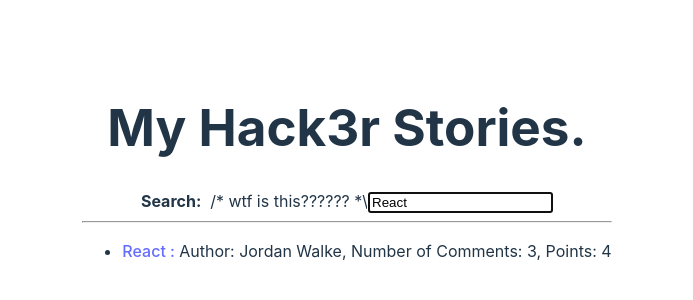
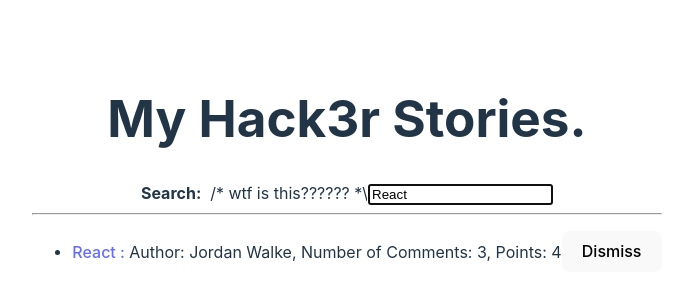
Before and after one commit to niklitt/hacker-stories, a React (Vite) app: page / in a window 1280 px wide. Shown: the part 228-528 px from the top of the page, without its empty margins (293-986 px from the left). Built offline with nearby package versions, Linux system fonts and the light colour scheme.

Commit message:
feature/Fundamentals-of-React: Completed React Conditional Rendering

```diff
--- a/src/App.jsx
+++ b/src/App.jsx
@@ -16,9 +16,7 @@
   return [value, setValue];
 };
 
-const App = () => {
-
-  const stories = [
+const initialStories = [
   {
     title: 'React',
     url: 'https://reactjs.org',
@@ -37,7 +35,35 @@
   },
 ];
 
+const getAsyncStories = () =>
+  new Promise((resolve) =>
+    setTimeout(
+      () => resolve({ data: { stories: initialStories}}), 2000
+    )
+  )
+
+const App = () => {
+
   const [searchTerm, setSearchTerm] = useStorageState('search', 'React');
+  const [stories, setStories] = React.useState([]);
+  const [isLoading, setIsLoading] = React.useState(false);
+
+  React.useEffect(() => {
+    setIsLoading(true);
+
+    getAsyncStories().then(result => {
+      setStories(result.data.stories);
+      setIsLoading(false);
+    });
+  }, []);
+
+  const handleRemoveStory = (item) => {
+    const newStories = stories.filter(
+      (story) => item.objectID !== story.objectID
+    );
+
+    setStories(newStories);
+  }
 
   React.useEffect( () => {
     localStorage.setItem('search', searchTerm);
@@ -63,7 +89,11 @@
         <strong>Search:</strong>
       </InputWithLabel>
       <hr />
-      <List list={searchedStories}/>
+      {isLoading ? (
+        <p>Loading...</p>
+      ) : (
+        <List list={searchedStories} onRemoveItem={handleRemoveStory}/>
+      )}
     </div>
   );
 };
@@ -93,15 +123,16 @@
 };
 
 
-const List = ({list}) => (
+const List = ({list, onRemoveItem}) => (
   <ul>
     {list.map((item) => (
-      <Item key={item.objectID} item={item}/>
+      <Item key={item.objectID} item={item} onRemoveItem={onRemoveItem}/>
     ))}
   </ul>
 );
 
-const Item = ({item}) => (
+const Item = ({item, onRemoveItem}) => {
+  return (
     <li>
       <span>
         <a href={item.url}>{item.title} : </a>
@@ -109,7 +140,13 @@
       <span>Author: {item.author}, </span>
       <span>Number of Comments: {item.num_comments}, </span>
       <span>Points: {item.points}</span>
+      <span>
+        <button type="button" onClick={() => onRemoveItem(item)}>
+          Dismiss
+        </button>
+      </span>
     </li>
-);
+  )
+};
 
 export default App
```
Lines whose indentation alone changed are shown as unchanged.
